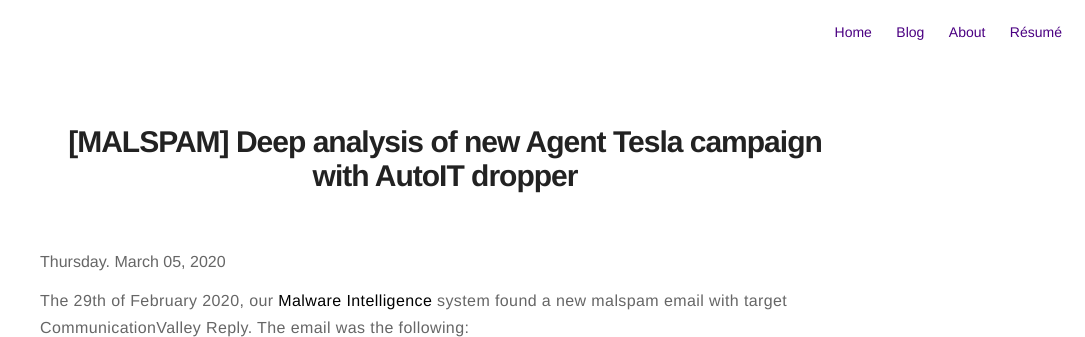
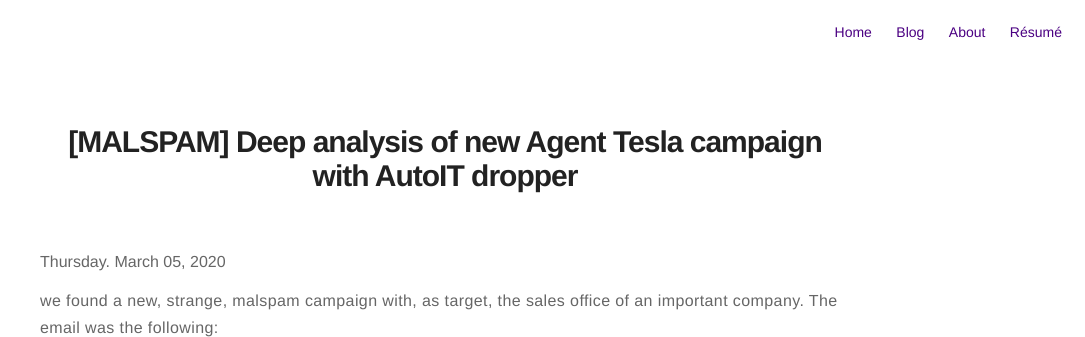
Before and after one commit to Maff1t/Maff1t.github.io, a Jekyll site: the page built from _posts/2020-03-05-AgentTesla.md, in a window 1280 px wide and 900 px high, cut to the strip 0-337 px from the top of the window. Shown: the whole strip, without its empty margins (195-1280 px from the left). Built offline with Jekyll 4.4.1, drawn with Linux system fonts in a browser that asks for light colours.

Commit message:
Update 2020-03-05-AgentTesla.md

```diff
--- a/_posts/2020-03-05-AgentTesla.md
+++ b/_posts/2020-03-05-AgentTesla.md
@@ -5,10 +5,10 @@ date:   2020-03-05
 category: blog
 ---
 
-The 29th of February 2020, our **Malware Intelligence** system found a new malspam email with target CommunicationValley Reply.
+we found a new, strange, malspam campaign with, as target, the sales office of an important company.
 The email was the following:
 <figure>
-<img src="https://i.ibb.co/fxF21SB/mail.png" alt="malspam" style="width:60%">
+<img src="https://i.ibb.co/K0D7mkh/email.jpg" alt="malspam" style="width:60%">
 <figcaption>Figure 1: Malspam email</figcaption>
 </figure>
 
```
